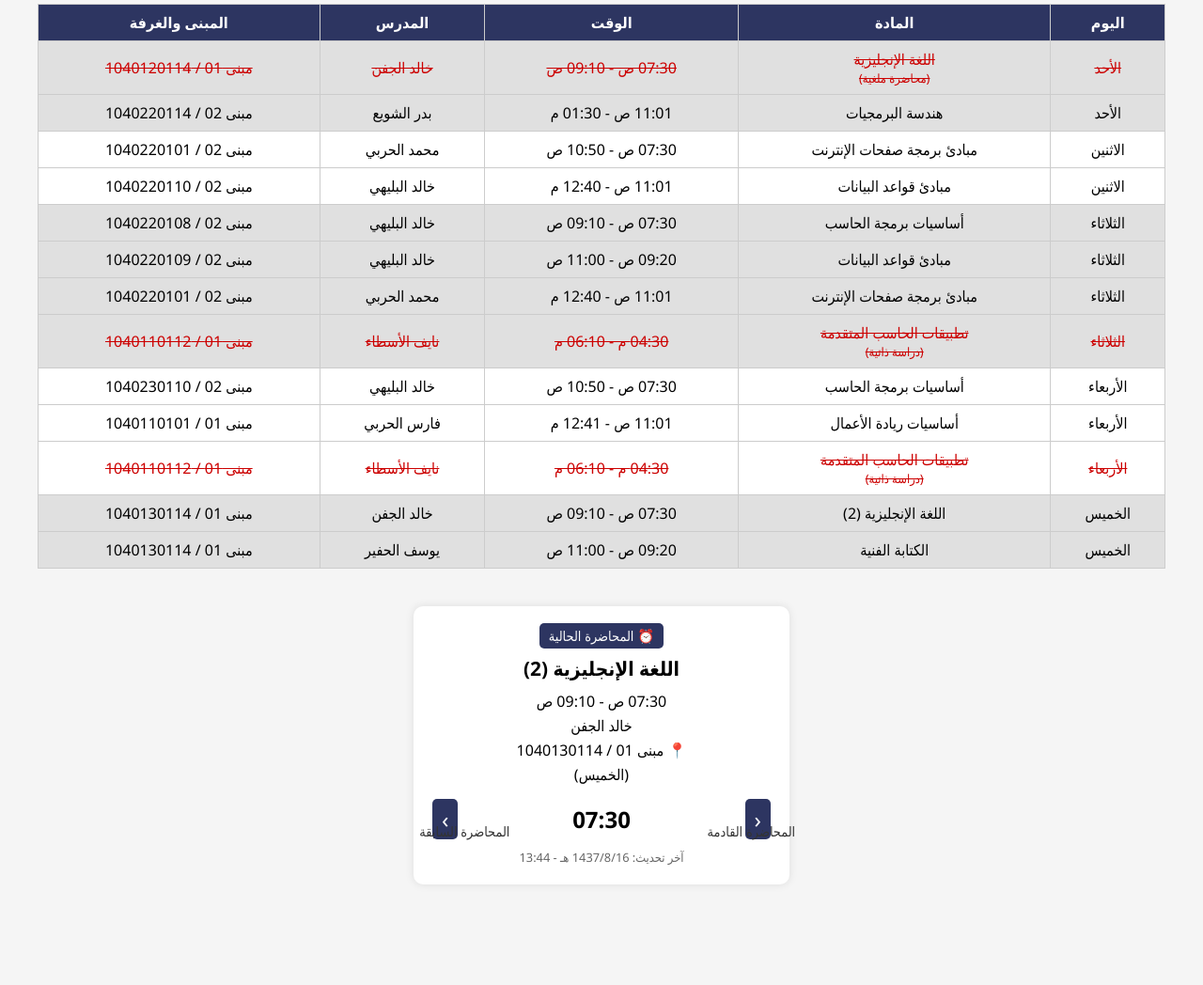
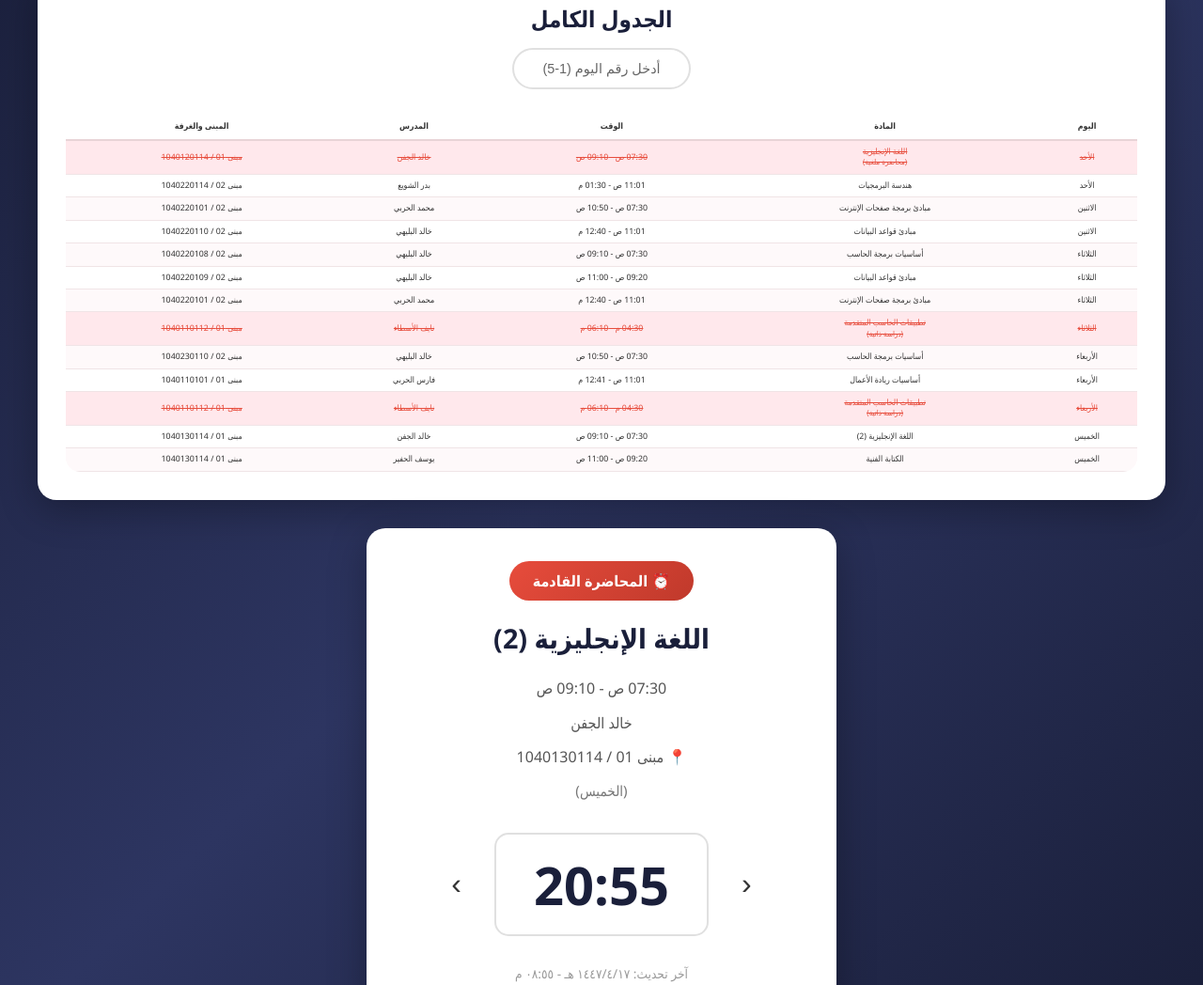
Before and after one commit to imohx1/imohx.1-my-jadwel.mohx, a plain HTML site: page index.html in a window 1280 px wide. Shown: the part 149-1197 px from the top of the page at 94% size. Before the commit the page ends 1110 px from the top, so only its background shows below. Drawn offline with Linux system fonts and the light colour scheme.

Commit message:
Update index.html

```diff
--- a/index.html
+++ b/index.html
@@ -3,54 +3,20 @@
 <head>
     <meta charset="UTF-8">
     <meta name="viewport" content="width=device-width, initial-scale=1.0">
-<title>جدول محمد الخزيم</title>
-<style>
-    * { margin:0; padding:0; box-sizing:border-box; font-family:'Segoe UI', Tahoma, Geneva, Verdana, sans-serif; }
-    body { background:#f5f5f5; padding:20px; }
-    .container { max-width:1200px; margin:auto; }
-    header { text-align:center; margin-bottom:20px; }
-    header h1 { font-size:2em; margin-bottom:5px; }
-    .header-subtitle { font-size:1.2em; color:#555; }
-
-    .schedule-section { margin-bottom:40px; }
-    .section-title { font-size:1.5em; margin-bottom:10px; }
-    .table-container { overflow-x:auto; }
-    table { width:100%; border-collapse:collapse; }
-    th, td { border:1px solid #ccc; padding:8px 12px; text-align:center; }
-    th { background:#2d3561; color:#fff; }
-    tr.sun, tr.tue, tr.thu { background:#e0e0e0; }
-    tr.mon, tr.wed { background:#ffffff; }
-    tr.self-study, tr.cancelled { color:#c00; text-decoration: line-through; }
-    small { font-size:0.8em; display:block; }
-
-    .lecture-card { background:#fff; padding:20px; border-radius:10px; box-shadow:0 0 10px rgba(0,0,0,0.1); position:relative; max-width:400px; margin:auto; text-align:center; }
-    .lecture-header { margin-bottom:10px; }
-    .lecture-badge { background:#2d3561; color:#fff; padding:4px 10px; border-radius:5px; font-size:0.9em; }
-    .lecture-title { font-size:1.3em; margin-bottom:10px; }
-    .lecture-details p { margin:4px 0; }
-
-    .timer-section { display:flex; justify-content:space-between; align-items:center; margin-top:15px; position:relative; }
-    .nav-arrow { font-size:1.5em; background:#2d3561; color:#fff; border:none; padding:5px 10px; cursor:pointer; border-radius:5px; position:relative; }
-    .nav-arrow:hover { background:#1a1f3a; }
-
-    .small-label { position:absolute; font-size:0.6em; color:#333; top:25px; white-space:nowrap; }
-    .prev-label { left:-40px; }
-    .next-label { right:-55px; }
-
-    .timer-display { font-size:1.5em; font-weight:bold; }
-    .last-update { font-size:0.8em; color:#666; margin-top:10px; }
-</style>
+    <title>جدول محمد الغريم</title>
+    <link rel="stylesheet" href="style.css">
 </head>
 <body>
     <div class="container">
         <header>
             <p class="header-subtitle">تخصص: برمجة وتطوير الويب</p>
-        <h1>جدول محمد الخزيم</h1>
+            <h1>جدول محمد الغريم</h1>
         </header>
 
         <main>
             <section class="schedule-section">
                 <h2 class="section-title">الجدول الكامل</h2>
+                <button class="day-selector" onclick="selectDay()">أدخل رقم اليوم (1-5)</button>
 
                 <div class="table-container">
                     <table class="schedule-table">
@@ -64,91 +30,91 @@
                             </tr>
                         </thead>
                         <tbody>
-                        <tr class="sun cancelled">
+                            <tr class="cancelled">
                                 <td>الأحد</td>
                                 <td>اللغة الإنجليزية<br><small>(محاضرة ملغية)</small></td>
                                 <td>07:30 ص - 09:10 ص</td>
                                 <td>خالد الجفن</td>
                                 <td>مبنى 01 / 1040120114</td>
                             </tr>
-                        <tr class="sun">
+                            <tr>
                                 <td>الأحد</td>
                                 <td>هندسة البرمجيات</td>
                                 <td>11:01 ص - 01:30 م</td>
                                 <td>بدر الشويع</td>
                                 <td>مبنى 02 / 1040220114</td>
                             </tr>
-                        <tr class="mon">
+                            <tr>
                                 <td>الاثنين</td>
                                 <td>مبادئ برمجة صفحات الإنترنت</td>
                                 <td>07:30 ص - 10:50 ص</td>
                                 <td>محمد الحربي</td>
                                 <td>مبنى 02 / 1040220101</td>
                             </tr>
-                        <tr class="mon">
+                            <tr>
                                 <td>الاثنين</td>
                                 <td>مبادئ قواعد البيانات</td>
                                 <td>11:01 ص - 12:40 م</td>
                                 <td>خالد البليهي</td>
                                 <td>مبنى 02 / 1040220110</td>
                             </tr>
-                        <tr class="tue">
+                            <tr>
                                 <td>الثلاثاء</td>
                                 <td>أساسيات برمجة الحاسب</td>
                                 <td>07:30 ص - 09:10 ص</td>
                                 <td>خالد البليهي</td>
                                 <td>مبنى 02 / 1040220108</td>
                             </tr>
-                        <tr class="tue">
+                            <tr>
                                 <td>الثلاثاء</td>
                                 <td>مبادئ قواعد البيانات</td>
                                 <td>09:20 ص - 11:00 ص</td>
                                 <td>خالد البليهي</td>
                                 <td>مبنى 02 / 1040220109</td>
                             </tr>
-                        <tr class="tue">
+                            <tr>
                                 <td>الثلاثاء</td>
                                 <td>مبادئ برمجة صفحات الإنترنت</td>
                                 <td>11:01 ص - 12:40 م</td>
                                 <td>محمد الحربي</td>
                                 <td>مبنى 02 / 1040220101</td>
                             </tr>
-                        <tr class="tue self-study">
+                            <tr class="self-study">
                                 <td>الثلاثاء</td>
                                 <td>تطبيقات الحاسب المتقدمة<br><small>(دراسة ذاتية)</small></td>
                                 <td>04:30 م - 06:10 م</td>
                                 <td>نايف الأسطاء</td>
                                 <td>مبنى 01 / 1040110112</td>
                             </tr>
-                        <tr class="wed">
+                            <tr>
                                 <td>الأربعاء</td>
                                 <td>أساسيات برمجة الحاسب</td>
                                 <td>07:30 ص - 10:50 ص</td>
                                 <td>خالد البليهي</td>
                                 <td>مبنى 02 / 1040230110</td>
                             </tr>
-                        <tr class="wed">
+                            <tr>
                                 <td>الأربعاء</td>
                                 <td>أساسيات ريادة الأعمال</td>
                                 <td>11:01 ص - 12:41 م</td>
                                 <td>فارس الحربي</td>
                                 <td>مبنى 01 / 1040110101</td>
                             </tr>
-                        <tr class="wed self-study">
+                            <tr class="self-study">
                                 <td>الأربعاء</td>
                                 <td>تطبيقات الحاسب المتقدمة<br><small>(دراسة ذاتية)</small></td>
                                 <td>04:30 م - 06:10 م</td>
                                 <td>نايف الأسطاء</td>
                                 <td>مبنى 01 / 1040110112</td>
                             </tr>
-                        <tr class="thu">
+                            <tr>
                                 <td>الخميس</td>
                                 <td>اللغة الإنجليزية (2)</td>
                                 <td>07:30 ص - 09:10 ص</td>
                                 <td>خالد الجفن</td>
                                 <td>مبنى 01 / 1040130114</td>
                             </tr>
-                        <tr class="thu">
+                            <tr>
                                 <td>الخميس</td>
                                 <td>الكتابة الفنية</td>
                                 <td>09:20 ص - 11:00 ص</td>
@@ -162,7 +128,7 @@
 
             <section class="lecture-card">
                 <div class="lecture-header">
-                <span class="lecture-badge">⏰ المحاضرة الحالية</span>
+                    <span class="lecture-badge">⏰ المحاضرة القادمة</span>
                 </div>
 
                 <h3 class="lecture-title">اللغة الإنجليزية (2)</h3>
@@ -175,15 +141,11 @@
                 </div>
 
                 <div class="timer-section">
-                <button class="nav-arrow prev" onclick="prevLecture()">‹
-                    <span class="small-label prev-label">المحاضرة القادمة</span>
-                </button>
+                    <button class="nav-arrow prev" onclick="prevLecture()">‹</button>
                     <div class="timer-display">
-                    <div class="current-time">07:30</div>
+                        <div class="current-time">13:44</div>
                     </div>
-                <button class="nav-arrow next" onclick="nextLecture()">›
-                    <span class="small-label next-label">المحاضرة السابقة</span>
-                </button>
+                    <button class="nav-arrow next" onclick="nextLecture()">›</button>
                 </div>
 
                 <p class="last-update">آخر تحديث: 1437/8/16 هـ - 13:44</p>
@@ -191,9 +153,6 @@
         </main>
     </div>
 
-<script>
-function prevLecture(){ alert('المحاضرة السابقة'); }
-function nextLecture(){ alert('المحاضرة القادمة'); }
-</script>
+    <script src="script.js"></script>
 </body>
 </html>
```
Lines whose indentation alone changed are shown as unchanged.
